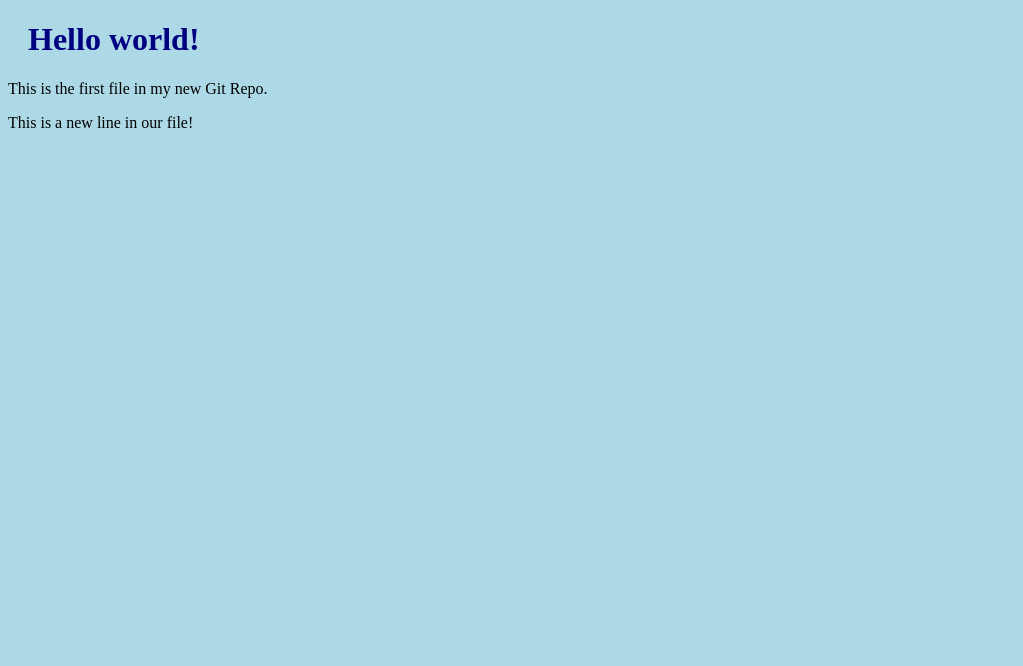
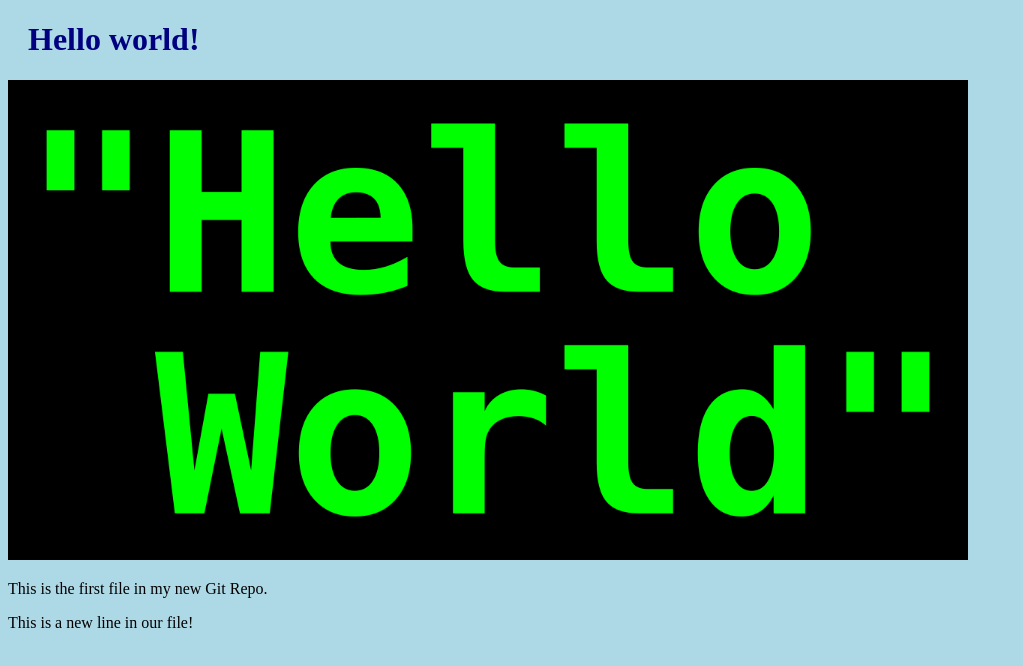
Before and after one commit to belhaj2004/hello-world, a plain HTML site: page index.html in a window 1280 px wide. Shown: the whole page, without its empty margins (0-1023 px from the left). Drawn offline with Linux system fonts and the light colour scheme.

Commit message:
Added images to Hello world

```diff
--- a/index.html
+++ b/index.html
@@ -7,6 +7,8 @@
 <body>
 
 <h1>Hello world!</h1>
+<div><img src="hello.png" alt="Hello World from Space"
+    style="width:100%;max-width:960px"></div>
 <p>This is the first file in my new Git Repo.</p>
 <p>This is a new line in our file!</p>
 
```
Also changed, not shown: hello.png (added).
